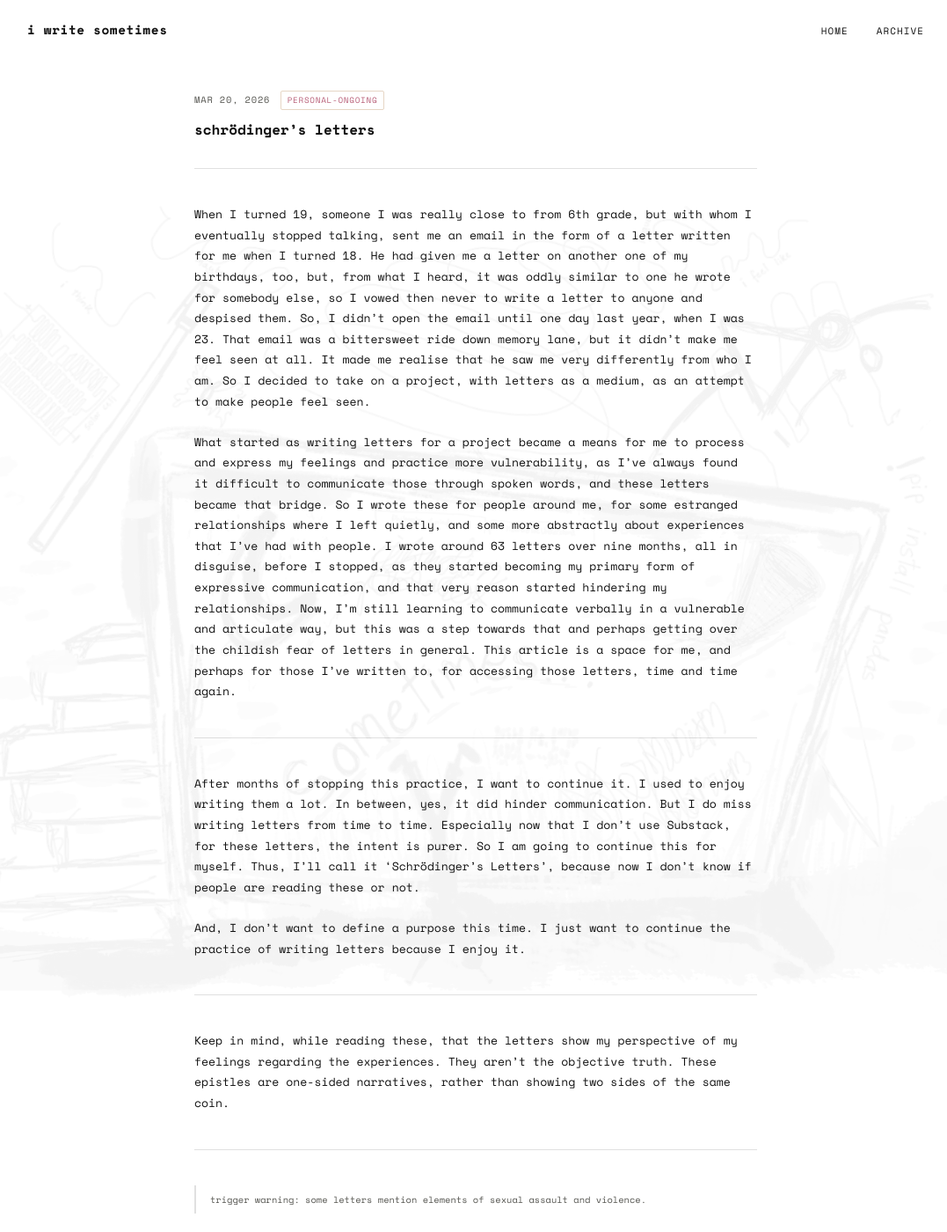
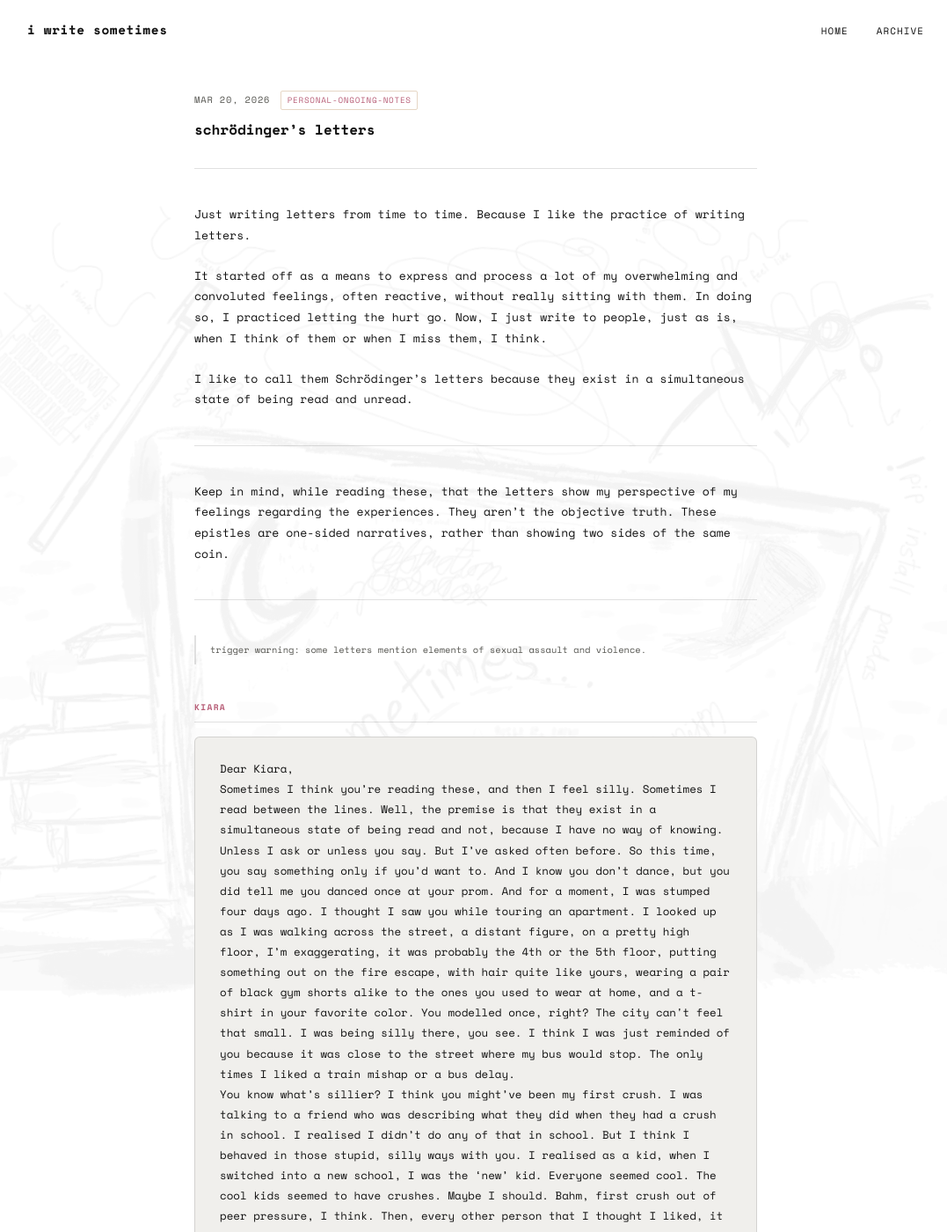
Before and after one commit to shlokamohanty/i-write-sometimes, a Jekyll site: the page built from _posts/2026-03-20-letter.md, in a window 1280 px wide and 1400 px high. Shown: the whole window at 88% size, without its empty margins (99-1176 px from the left). Built offline with Jekyll 4.4.1, drawn with Linux system fonts in a browser that asks for light colours; some web fonts are replaced.

Commit message:
kjnjbhjbjh
bjhbhjbjh

```diff
--- a/_posts/2026-03-20-letter.md
+++ b/_posts/2026-03-20-letter.md
@@ -4,22 +4,19 @@ title: schrödinger’s letters
 subtitle: ""
 date: 2026-03-20
 tags:
-  - personal-ongoing
+  - personal-ongoing-notes
 form: prose
 mood: spill
 ---
 
-When I turned 19, someone I was really close to from 6th grade, but with whom I eventually stopped talking, sent me an email in the form of a letter written for me when I turned 18. He had given me a letter on another one of my birthdays, too, but, from what I heard, it was oddly similar to one he wrote for somebody else, so I vowed then never to write a letter to anyone and despised them. So, I didn’t open the email until one day last year, when I was 23. That email was a bittersweet ride down memory lane, but it didn’t make me feel seen at all. It made me realise that he saw me very differently from who I am. So I decided to take on a project, with letters as a medium, as an attempt to make people feel seen.
+Just writing letters from time to time. Because I like the practice of writing letters.
 
-What started as writing letters for a project became a means for me to process and express my feelings and practice more vulnerability, as I’ve always found it difficult to communicate those through spoken words, and these letters became that bridge. So I wrote these for people around me, for some estranged relationships where I left quietly, and some more abstractly about experiences that I’ve had with people. I wrote around 63 letters over nine months, all in disguise, before I stopped, as they started becoming my primary form of expressive communication, and that very reason started hindering my relationships. Now, I’m still learning to communicate verbally in a vulnerable and articulate way, but this was a step towards that and perhaps getting over the childish fear of letters in general. This article is a space for me, and perhaps for those I’ve written to, for accessing those letters, time and time again.
+It started off as a means to express and process a lot of my overwhelming and convoluted feelings, often reactive, without really sitting with them. In doing so, I practiced letting the hurt go. Now, I just write to people, just as is, when I think of them or when I miss them, I think.
+
+I like to call them Schrödinger's letters because they exist in a simultaneous state of being read and unread.
 
 ---
 
-After months of stopping this practice, I want to continue it. I used to enjoy writing them a lot. In between, yes, it did hinder communication. But I do miss writing letters from time to time. Especially now that I don’t use Substack, for these letters, the intent is purer. So I am going to continue this for myself. Thus, I’ll call it 'Schrödinger’s Letters', because now I don’t know if people are reading these or not.
-
-And, I don’t want to define a purpose this time. I just want to continue the practice of writing letters because I enjoy it.
-
----
 Keep in mind, while reading these, that the letters show my perspective of my feelings regarding the experiences. They aren’t the objective truth. These epistles are one-sided narratives, rather than showing two sides of the same coin.
 
 ---
```
Also changed, not shown: _posts/.obsidian/workspace.json (+16 -30 lines).
